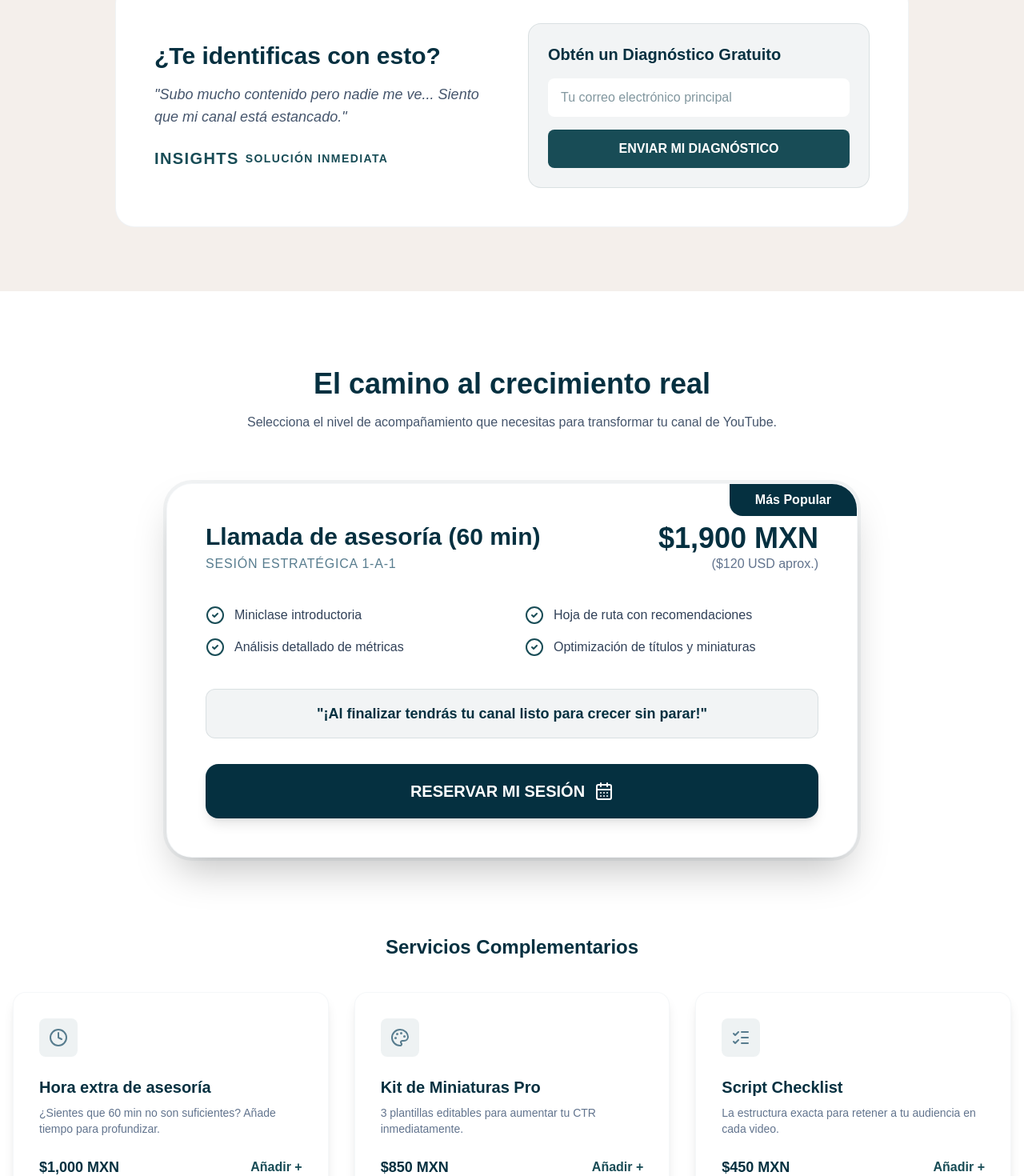
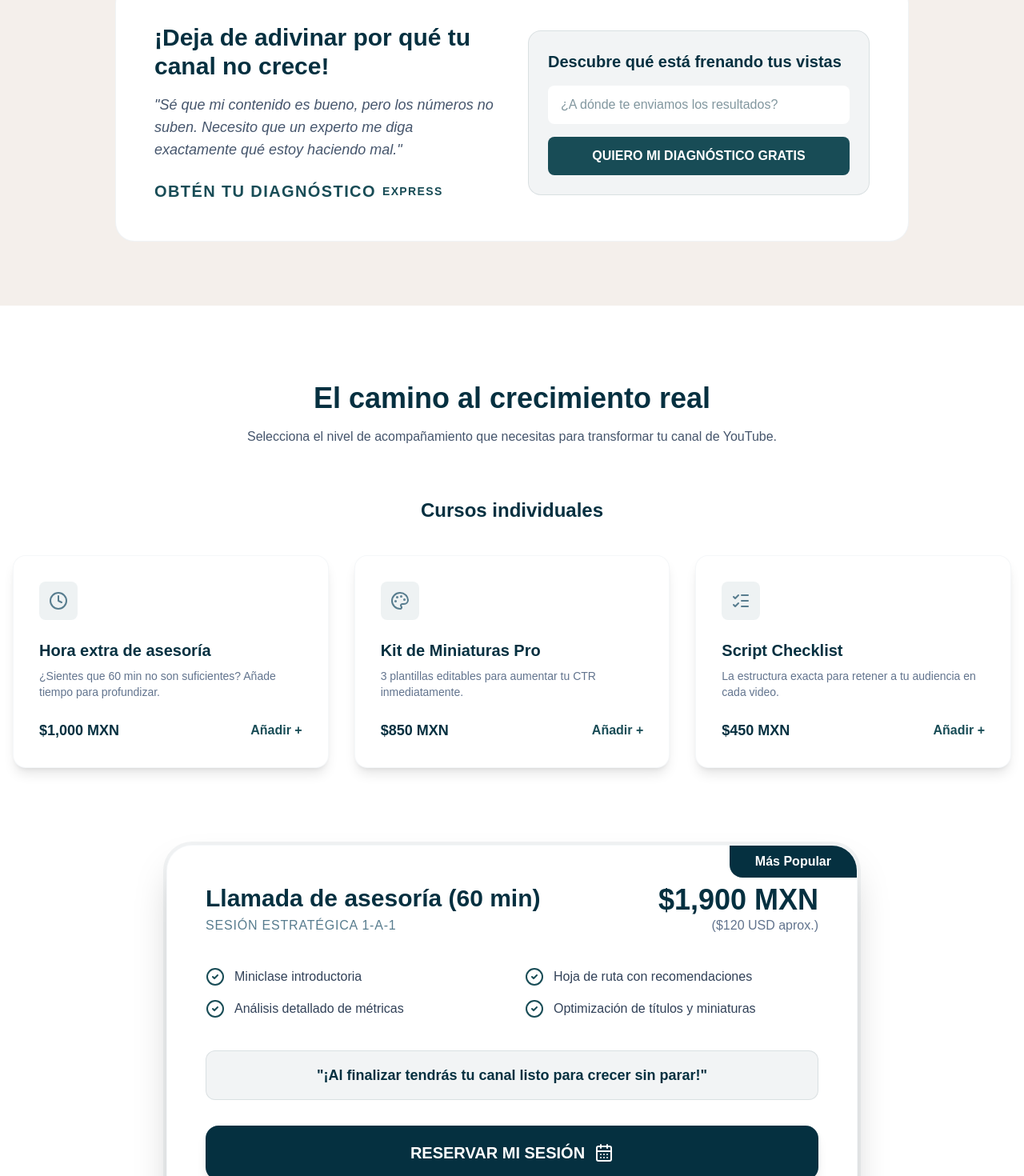
Before and after one commit to Lans-Becerril/Pagina_Canton_Creativo, a Next.js app: page /consultoria in a window 1280 px wide. Shown: the part 1067-2537 px from the top of the page at 80% size. Built offline with nearby package versions, Linux system fonts and the light colour scheme; no server answers.

Commit message:
refactor: reorganize consulting page layout and update social proof images

```diff
--- a/src/app/consultoria/page.tsx
+++ b/src/app/consultoria/page.tsx
@@ -57,26 +57,26 @@ export default function ConsultoriaPage() {
                     <FadeIn>
                         <div className="bg-white rounded-3xl p-8 md:p-12 shadow-brand border border-soft-blue/30 flex flex-col md:flex-row items-center gap-10">
                             <div className="md:w-1/2">
-                                <h2 className="text-3xl font-bold text-primary mb-4">¿Te identificas con esto?</h2>
+                                <h2 className="text-3xl font-bold text-primary mb-4">¡Deja de adivinar por qué tu canal no crece!</h2>
                                 <p className="text-lg text-slate-600 mb-6 italic">
-                                    "Subo mucho contenido pero nadie me ve... Siento que mi canal está estancado."
+                                    "Sé que mi contenido es bueno, pero los números no suben. Necesito que un experto me diga exactamente qué estoy haciendo mal."
                                 </p>
                                 <div className="flex items-center gap-2 text-accent-teal font-bold uppercase tracking-widest text-sm">
-                                    <span className="material-symbols-outlined text-xl">insights</span> Solución Inmediata
+                                    <span className="material-symbols-outlined text-xl" >Obtén tu diagnóstico</span> Express
                                 </div>
                             </div>
                             <div className="md:w-1/2 w-full">
                                 <div className="bg-primary/5 p-6 rounded-2xl border border-primary/10">
-                                    <h3 className="text-xl font-bold mb-4">Obtén un Diagnóstico Gratuito</h3>
+                                    <h3 className="text-xl font-bold mb-4">Descubre qué está frenando tus vistas</h3>
                                     <form className="space-y-4">
                                         <input
                                             className="w-full px-4 py-3 rounded-lg border-soft-blue focus:ring-primary focus:border-primary bg-white"
-                                            placeholder="Tu correo electrónico principal"
+                                            placeholder="¿A dónde te enviamos los resultados?"
                                             type="email"
                                             required
                                         />
                                         <button type="button" className="w-full bg-accent-teal text-white font-bold py-3 rounded-lg hover:bg-primary transition-colors">
-                                            ENVIAR MI DIAGNÓSTICO
+                                            QUIERO MI DIAGNÓSTICO GRATIS
                                         </button>
                                     </form>
                                 </div>
@@ -96,7 +96,57 @@ export default function ConsultoriaPage() {
                         </p>
                     </FadeIn>
                 </div>
-                <div className="max-w-4xl mx-auto px-4 mb-24">
+
+                {/* Tripwires (Cursos Individuales) */}
+                <div className="max-w-7xl mx-auto px-4 mb-24">
+                    <FadeIn>
+                        <h3 className="text-2xl font-bold text-center mb-10 text-primary">Cursos individuales</h3>
+                    </FadeIn>
+                    <div className="grid md:grid-cols-3 gap-8">
+                        <FadeIn delay={0.1}>
+                            <div className="bg-white p-8 rounded-2xl shadow-lg border border-soft-blue/20 hover:border-accent-blue/50 transition-colors group h-full flex flex-col">
+                                <div className="w-12 h-12 bg-accent-blue/10 rounded-lg flex items-center justify-center text-accent-blue mb-6 group-hover:bg-accent-blue group-hover:text-white transition-colors">
+                                    <Clock />
+                                </div>
+                                <h4 className="text-xl font-bold mb-2">Hora extra de asesoría</h4>
+                                <p className="text-slate-500 mb-6 text-sm">¿Sientes que 60 min no son suficientes? Añade tiempo para profundizar.</p>
+                                <div className="flex items-center justify-between mt-auto">
+                                    <span className="text-lg font-bold text-primary">$1,000 MXN</span>
+                                    <button className="text-accent-teal font-bold hover:underline">Añadir +</button>
+                                </div>
+                            </div>
+                        </FadeIn>
+                        <FadeIn delay={0.2}>
+                            <div className="bg-white p-8 rounded-2xl shadow-lg border border-soft-blue/20 hover:border-accent-blue/50 transition-colors group h-full flex flex-col">
+                                <div className="w-12 h-12 bg-accent-blue/10 rounded-lg flex items-center justify-center text-accent-blue mb-6 group-hover:bg-accent-blue group-hover:text-white transition-colors">
+                                    <Palette />
+                                </div>
+                                <h4 className="text-xl font-bold mb-2">Kit de Miniaturas Pro</h4>
+                                <p className="text-slate-500 mb-6 text-sm">3 plantillas editables para aumentar tu CTR inmediatamente.</p>
+                                <div className="flex items-center justify-between mt-auto">
+                                    <span className="text-lg font-bold text-primary">$850 MXN</span>
+                                    <button className="text-accent-teal font-bold hover:underline">Añadir +</button>
+                                </div>
+                            </div>
+                        </FadeIn>
+                        <FadeIn delay={0.3}>
+                            <div className="bg-white p-8 rounded-2xl shadow-lg border border-soft-blue/20 hover:border-accent-blue/50 transition-colors group h-full flex flex-col">
+                                <div className="w-12 h-12 bg-accent-blue/10 rounded-lg flex items-center justify-center text-accent-blue mb-6 group-hover:bg-accent-blue group-hover:text-white transition-colors">
+                                    <ListChecks />
+                                </div>
+                                <h4 className="text-xl font-bold mb-2">Script Checklist</h4>
+                                <p className="text-slate-500 mb-6 text-sm">La estructura exacta para retener a tu audiencia en cada video.</p>
+                                <div className="flex items-center justify-between mt-auto">
+                                    <span className="text-lg font-bold text-primary">$450 MXN</span>
+                                    <button className="text-accent-teal font-bold hover:underline">Añadir +</button>
+                                </div>
+                            </div>
+                        </FadeIn>
+                    </div>
+                </div>
+
+                {/* Llamada de asesoría (Consultoría 1 a 1) */}
+                <div className="max-w-4xl mx-auto px-4">
                     <FadeIn delay={0.2}>
                         <div className="relative bg-white rounded-[2rem] shadow-2xl overflow-hidden border border-soft-blue/20 ring-4 ring-primary/5">
                             <div className="absolute top-0 right-0 bg-primary text-white px-8 py-2 font-bold rounded-bl-2xl">
@@ -149,57 +199,9 @@ export default function ConsultoriaPage() {
                         </div>
                     </FadeIn>
                 </div>
-
-                {/* Tripwires */}
-                <div className="max-w-7xl mx-auto px-4">
-                    <FadeIn>
-                        <h3 className="text-2xl font-bold text-center mb-10 text-primary">Servicios Complementarios</h3>
-                    </FadeIn>
-                    <div className="grid md:grid-cols-3 gap-8">
-                        <FadeIn delay={0.1}>
-                            <div className="bg-white p-8 rounded-2xl shadow-lg border border-soft-blue/20 hover:border-accent-blue/50 transition-colors group h-full flex flex-col">
-                                <div className="w-12 h-12 bg-accent-blue/10 rounded-lg flex items-center justify-center text-accent-blue mb-6 group-hover:bg-accent-blue group-hover:text-white transition-colors">
-                                    <Clock />
-                                </div>
-                                <h4 className="text-xl font-bold mb-2">Hora extra de asesoría</h4>
-                                <p className="text-slate-500 mb-6 text-sm">¿Sientes que 60 min no son suficientes? Añade tiempo para profundizar.</p>
-                                <div className="flex items-center justify-between mt-auto">
-                                    <span className="text-lg font-bold text-primary">$1,000 MXN</span>
-                                    <button className="text-accent-teal font-bold hover:underline">Añadir +</button>
-                                </div>
-                            </div>
-                        </FadeIn>
-                        <FadeIn delay={0.2}>
-                            <div className="bg-white p-8 rounded-2xl shadow-lg border border-soft-blue/20 hover:border-accent-blue/50 transition-colors group h-full flex flex-col">
-                                <div className="w-12 h-12 bg-accent-blue/10 rounded-lg flex items-center justify-center text-accent-blue mb-6 group-hover:bg-accent-blue group-hover:text-white transition-colors">
-                                    <Palette />
-                                </div>
-                                <h4 className="text-xl font-bold mb-2">Kit de Miniaturas Pro</h4>
-                                <p className="text-slate-500 mb-6 text-sm">3 plantillas editables para aumentar tu CTR inmediatamente.</p>
-                                <div className="flex items-center justify-between mt-auto">
-                                    <span className="text-lg font-bold text-primary">$850 MXN</span>
-                                    <button className="text-accent-teal font-bold hover:underline">Añadir +</button>
-                                </div>
-                            </div>
-                        </FadeIn>
-                        <FadeIn delay={0.3}>
-                            <div className="bg-white p-8 rounded-2xl shadow-lg border border-soft-blue/20 hover:border-accent-blue/50 transition-colors group h-full flex flex-col">
-                                <div className="w-12 h-12 bg-accent-blue/10 rounded-lg flex items-center justify-center text-accent-blue mb-6 group-hover:bg-accent-blue group-hover:text-white transition-colors">
-                                    <ListChecks />
-                                </div>
-                                <h4 className="text-xl font-bold mb-2">Script Checklist</h4>
-                                <p className="text-slate-500 mb-6 text-sm">La estructura exacta para retener a tu audiencia en cada video.</p>
-                                <div className="flex items-center justify-between mt-auto">
-                                    <span className="text-lg font-bold text-primary">$450 MXN</span>
-                                    <button className="text-accent-teal font-bold hover:underline">Añadir +</button>
-                                </div>
-                            </div>
-                        </FadeIn>
-                    </div>
-                </div>
             </section>
 
-            {/* Upsell Section */}
+            {/* Upsell Section (Curso Completo) */}
             <section className="py-24 bg-primary text-white">
                 <div className="max-w-7xl mx-auto px-4">
                     <FadeIn>
@@ -243,14 +245,14 @@ export default function ConsultoriaPage() {
                 <div className="max-w-7xl mx-auto px-4">
                     <FadeIn>
                         <h2 className="text-4xl font-extrabold text-primary text-center mb-16 underline decoration-accent-blue decoration-4 underline-offset-8">
-                            Nuestros Alumnos Hablan con Números
+                            Conoce los resultados que nuestros alumnos han obtenido
                         </h2>
                     </FadeIn>
                     <div className="grid grid-cols-1 md:grid-cols-3 gap-6">
                         {[
-                            "https://lh3.googleusercontent.com/aida-public/AB6AXuCF_RpYqTdyjv1CnL3A8lt10vs7SMpJ5ys7RHe84-rR73_e9ANTlCC5IyXV2Xg_p5nBPFNr0ijstpzSwCf-kodhSc6dlbd4PEn-Kxgj02Ii73NgCdJXpmL_O_r7jZGYYgsmjnX1nd8NKCKJyfBBGI9rFsqNmkWYGuy1xb7QXrMyisFeEQ81zAX-qyuQVgYQNf3BIl-MG8GFF1YPw0XKIGerXm2QItSpQ-_taNKWcD5qKYoyhl7I3AzdRDdb6NmL7ivSjhodfgg0BZKD",
-                            "https://lh3.googleusercontent.com/aida-public/AB6AXuBQ63pp0eu3rOw6kK7_07n6EveLSMKaMrnEFPn7nN7X-BQZOKDGNsDdnKbx3KslqcxegRyK1BIxUnKeTPA7ZBow4g-XCdS-twrD4z5JuUc_5D3kfVKDMkWhcvarayY5BSzjl7YJriMXHN3nrM0eWIpTzvSAqGOBZVRDT05MUOU6Y7NG4yCyzMFGVMl1FnjOZcUhExr17sVs8JZm7Loei2RsQNc37a6uZtxE6-a-LW2TqTAa2NW4_lu05kP8mvkkGrvXz73o3Sq_W8j6",
-                            "https://lh3.googleusercontent.com/aida-public/AB6AXuBbzQoiE9BvzA0DOC5OmLxq38JEcgyhmIxkNTXOSUC0DXkjk2vOQ6CfoWg_uW_vwJ-LiiqeU3AYQJs1z41uzqNOiOPs2B184KW3WoSy3-_RMDI4ALVULrKOt-Y2ZwddKTgSD3SpZAywzeB8URLJgHHwvM8Sz-_sbXqG3vXVPlpFxtLIITMWaM0JyInaLo8oj4DE1q3MkDsaxOvuMog2ZUDYownJnnitxKZqTKuDz9gya6IpTEDRF80cu5FpcEY7YSjXNm57CsbmIm1g"
+                            "/resultados/resultados1.webp",
+                            "/resultados/resultados1.webp",
+                            "/resultados/resultados1.webp"
                         ].map((img, i) => (
                             <FadeIn key={i} delay={i * 0.2}>
                                 <div className="rounded-2xl overflow-hidden shadow-brand border-2 border-transparent hover:border-accent-blue transition-all h-full">
```
